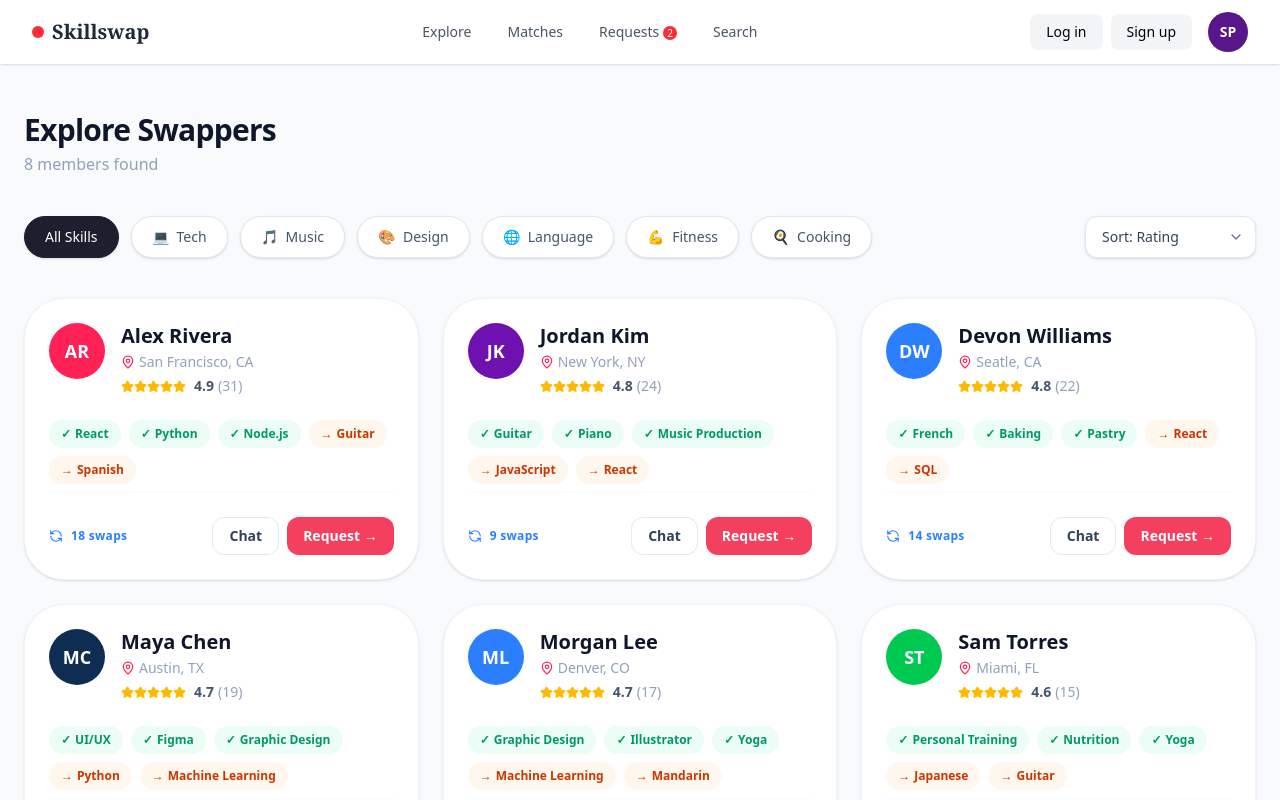
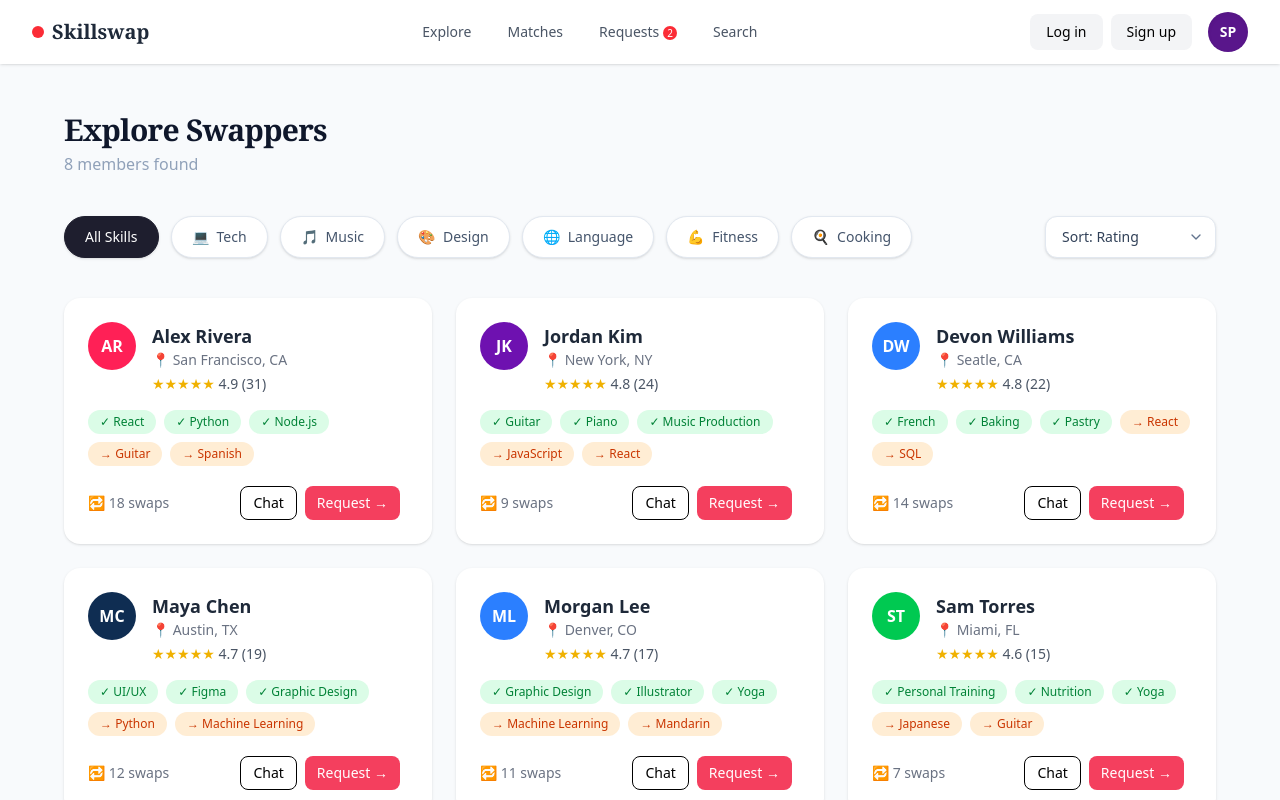
Before and after one commit to shwetap3032003/swap_skills_Next, a Next.js app: page /Explore in a window 1280 px wide. Shown: the top 800 px of the page. Built offline with nearby package versions, Linux system fonts and the light colour scheme.

Commit message:
change card size

```diff
--- a/app/Explore/page.js
+++ b/app/Explore/page.js
@@ -159,10 +159,10 @@ export default function ExploreSwappers() {
   });
 
   return (
-    <div className="min-h-screen bg-slate-50 py-12 px-6">
-      <div className="max-w-7xl mx-auto">
+    <div className="min-h-screen bg-slate-50 py-8 md:py-12 px-4 sm:px-6">
+      <div className="max-w-6xl mx-auto">
         <div className="mb-10">
-          <h1 className="text-3xl font-bold text-slate-900 tracking-tight">
+          <h1 className="text-3xl font-bold text-slate-900 tracking-tight font-serif">
             Explore Swappers
           </h1>
           {/* <p className="text-slate-400 mt-1 font-medium">8 members found</p> */}
@@ -213,77 +213,69 @@ export default function ExploreSwappers() {
           {sortedSwappers.map((person, idx) => (
             <div
               key={idx}
-              className="bg-white rounded-[2.5rem] p-6 border border-slate-100 flex flex-col justify-between shadow-sm hover:shadow-md transition hover:-translate-y-1"
+              className="bg-white rounded-xl sm:rounded-2xl p-4 sm:p-5 md:p-6 flex flex-col justify-between shadow-sm hover:shadow-md transition hover:-translate-y-1"
             >
-              <div>
-                <div className="flex gap-4 mb-6">
+              <div className="flex gap-3 sm:gap-4">
                 <div
-                    className={`w-14 h-14 rounded-full ${person.color} flex items-center justify-center text-white text-lg font-bold shrink-0`}
+                  className={`w-10 h-10 sm:w-12 sm:h-12 rounded-full flex items-center justify-center text-white font-semibold ${person.color}`}
                 >
                   {person.initials}
                 </div>
+
                 <div>
-                    <h2 className="text-xl font-bold text-slate-900 leading-tight">
+                  <h3 className="font-semibold text-base sm:text-lg text-gray-800">
                     {person.name}
-                    </h2>
-                    <div className="flex items-center text-slate-400 text-sm mt-1">
-                      <MapPin size={14} className="text-rose-500 mr-1" />
-                      {person.location}
-                    </div>
-                    <div className="flex items-center mt-1 gap-1">
-                      <div className="flex text-amber-400">
-                        {[...Array(5)].map((_, i) => (
-                          <Star key={i} size={13} fill="currentColor" />
-                        ))}
-                      </div>
-                      <span className="text-sm font-bold text-slate-600 ml-1">
-                        {person.rating}
+                  </h3>
+
+                  <p className="text-xs sm:text-sm text-gray-500">
+                    📍 {person.location}
+                  </p>
+
+                  <p className="text-xs sm:text-sm text-yellow-500 mt-1">
+                    ★★★★★{" "}
+                    <span className="text-gray-600">
+                      {person.rating} ({person.reviews})
                     </span>
-                      <span className="text-sm text-slate-400">
-                        ({person.reviews})
-                      </span>
-                    </div>
+                  </p>
                 </div>
               </div>
 
-                <div className="flex flex-wrap gap-2">
-                  {person.skills.map((s) => (
+              <div className="mt-3 sm:mt-4 flex flex-wrap gap-2">
+                {person.skills.map((skill) => (
                   <span
-                      key={s}
-                      className="bg-emerald-50 text-emerald-600 px-3 py-1.5 rounded-full text-xs font-bold flex items-center"
+                    key={skill}
+                    className="bg-green-100 text-green-700 text-xs px-3 py-1 rounded-full"
                   >
-                      <span className="mr-1">✓</span> {s}
+                    ✓ {skill}
                   </span>
                 ))}
-                  {person.wants.map((w) => (
+
+                {person.wants.map((skill) => (
                   <span
-                      key={w}
-                      className="bg-orange-50 text-orange-700 px-3 py-1.5 rounded-full text-xs font-bold flex items-center"
+                    key={skill}
+                    className="bg-orange-100 text-orange-700 text-xs px-3 py-1 rounded-full"
                   >
-                      <span className="mr-1">→</span> {w}
+                    → {skill}
                   </span>
                 ))}
               </div>
-              </div>
 
-              <div className="flex items-center justify-between pt-6 border-t border-slate-50 mt-2">
-                <div className="flex items-center text-blue-500 font-semibold text-xs tracking-wide">
-                  <RefreshCcw size={14} className="mr-2" />
-                  {person.swaps} swaps
-                </div>
-                <div className="flex gap-2">
-                  <button className="px-4 py-2 bg-white border border-slate-200 rounded-xl text-sm font-bold text-slate-700 hover:bg-slate-50">
+              <div className="flex flex-col sm:flex-row items-start sm:items-center justify-between gap-3 mt-5">
+                <p className="text-xs sm:text-sm text-gray-500">
+                  🔁 {person.swaps} swaps
+                </p>
+
+                <div className="flex gap-2 w-full sm:w-auto pr-2">
+                  <button className="flex-1 sm:flex-none border px-3 py-1.5 rounded-lg text-xs sm:text-sm hover:bg-gray-100">
                     Chat
                   </button>
-                  {/* <button className="px-4 py-2 bg-[#f43f5e] hover:bg-rose-600 text-white rounded-xl text-sm font-bold flex items-center gap-1 transition-colors">
-                    Request →
-                  </button> */}
+
                   <button
                     onClick={() => {
                       setSelectedUser(person);
                       setIsModalOpen(true);
                     }}
-                    className="px-4 py-2 bg-[#f43f5e] hover:bg-rose-600 text-white rounded-xl text-sm font-bold flex items-center gap-1 transition-colors"
+                    className="flex-1 sm:flex-none bg-[#f43f5e] text-white px-3 py-1.5 rounded-lg text-xs sm:text-sm hover:bg-red-500"
                   >
                     Request →
                   </button>
--- a/app/Matches/page.js
+++ b/app/Matches/page.js
@@ -54,7 +54,7 @@ export default function YourMatches() {
         <div className="mb-6 md:mb-8">
           <div className="flex items-center gap-2 sm:gap-3">
             <span className="text-xl sm:text-2xl">🎯</span>
-            <h2 className="text-2xl sm:text-3xl md:text-4xl font-bold text-slate-900">
+            <h2 className="text-2xl sm:text-3xl md:text-4xl font-bold text-slate-900 font-serif">
               Your Matches
             </h2>
           </div>
--- a/app/Requests/page.js
+++ b/app/Requests/page.js
@@ -75,7 +75,7 @@ export default function SkillRequests() {
   return (
     <div className="w-full min-h-screen bg-gray-50 px-4 sm:px-6 py-8 md:py-12">
       <div>
-        <h1 className="text-2xl sm:text-3xl font-bold text-gray-800">Skill Requests</h1>
+        <h1 className="text-2xl sm:text-3xl font-bold text-gray-800 font-serif">Skill Requests</h1>
         <p className="text-gray-500 mt-1 text-sm sm:text-base">
           Manage incoming and outgoing swap requests
         </p>
--- a/app/Search/page.js
+++ b/app/Search/page.js
@@ -1,10 +1,13 @@
 "use client";
+
 import { useState } from "react";
 import SendRequestModal from "@/components/profile/modals/SendRequestModal";
 
 export default function SearchSkills() {
   const [isModalOpen, setIsModalOpen] = useState(false);
   const [selectedUser, setSelectedUser] = useState(null);
+  const [searchQuery, setSearchQuery] = useState("");
+  const [ratingFilter, setRatingFilter] = useState("Any Rating");
 
   const users = [
     {
@@ -47,7 +50,7 @@ export default function SearchSkills() {
       location: "Miami, FL",
       rating: 4.6,
       reviews: 15,
-      offers: ["Personal Training", "Nutrition", "Yoga"], // FIXED
+      offers: ["Personal Training", "Nutrition", "Yoga"],
       wants: ["Japanese", "Guitar"],
       swaps: 7,
     },
@@ -58,7 +61,7 @@ export default function SearchSkills() {
       location: "Chicago, IL",
       rating: 4.5,
       reviews: 11,
-      offers: ["Machine Learning", "SQL", "Python"], // FIXED
+      offers: ["Machine Learning", "SQL", "Python"],
       wants: ["Italian Cooking", "Graphic Design"],
       swaps: 5,
     },
@@ -66,10 +69,10 @@ export default function SearchSkills() {
       name: "Devon Williams",
       initials: "DW",
       color: "bg-blue-500",
-      location: "Seattle, WA", // FIXED
+      location: "Seattle, WA",
       rating: 4.8,
       reviews: 22,
-      offers: ["French", "Baking", "Pastry"], // FIXED
+      offers: ["French", "Baking", "Pastry"],
       wants: ["React", "SQL"],
       swaps: 14,
     },
@@ -80,7 +83,7 @@ export default function SearchSkills() {
       location: "Boston, MA",
       rating: 4.3,
       reviews: 8,
-      offers: ["CrossFit", "Personal Training"], // FIXED
+      offers: ["CrossFit", "Personal Training"],
       wants: ["Python", "Spanish"],
       swaps: 4,
     },
@@ -91,7 +94,7 @@ export default function SearchSkills() {
       location: "Denver, CO",
       rating: 4.7,
       reviews: 17,
-      offers: ["Graphic Design", "Illustrator", "Yoga"], // FIXED
+      offers: ["Graphic Design", "Illustrator", "Yoga"],
       wants: ["Machine Learning", "Mandarin"],
       swaps: 11,
     },
@@ -102,40 +105,74 @@ export default function SearchSkills() {
     return "★".repeat(fullStars) + "☆".repeat(5 - fullStars);
   };
 
+  const filteredUsers = users.filter((user) => {
+    const searchText = searchQuery.toLowerCase();
+
+    const matchesSearch =
+      user.name.toLowerCase().includes(searchText) ||
+      user.location.toLowerCase().includes(searchText) ||
+      user.offers.some((skill) => skill.toLowerCase().includes(searchText)) ||
+      user.wants.some((skill) => skill.toLowerCase().includes(searchText));
+
+    const matchesRating =
+      ratingFilter === "Any Rating" || user.rating >= Number(ratingFilter);
+
+    return matchesSearch && matchesRating;
+  });
+
   return (
     <div className="w-full min-h-screen bg-gray-100 px-4 sm:px-6 py-8 md:py-12">
       <div className="max-w-6xl mx-auto">
-        <h1 className="text-2xl sm:text-3xl md:text-4xl font-bold text-gray-800">
+        <h1 className="text-2xl sm:text-3xl md:text-4xl font-bold text-gray-800 font-serif">
           Search Skills
         </h1>
+
         <p className="text-gray-500 mt-1 text-sm sm:text-base">
           Find people by skill, name, or location
         </p>
 
         {/* Search Bar */}
-        <div className="mt-6 bg-white p-2 rounded-2xl shadow-sm border flex flex-col sm:flex-row gap-3 sm:items-center">
+        <div className="mt-6 bg-white p-1 rounded-2xl shadow-sm border flex flex-col sm:flex-row gap-3 sm:items-center">
           <input
             type="text"
             placeholder="Search skill, name, or location..."
+            value={searchQuery}
+            onChange={(e) => setSearchQuery(e.target.value)}
             className="flex-1 px-4 py-2 outline-none text-sm sm:text-base"
           />
 
-          <select className="border rounded-lg px-3 py-2 text-sm text-gray-600 w-full sm:w-auto">
+          <select
+            value={ratingFilter}
+            onChange={(e) => setRatingFilter(e.target.value)}
+            className="border rounded-lg px-2 py-1 text-sm text-gray-600 w-full sm:w-auto"
+          >
             <option>Any Rating</option>
+            <option value="4.9">4.9+</option>
+            <option value="4.8">4.8+</option>
+            <option value="4.7">4.7+</option>
+            <option value="4.5">4.5+</option>
+            <option value="4">4.0+</option>
           </select>
 
-          <button className="bg-red-500 text-white px-5 py-2 rounded-full hover:bg-red-600 text-sm sm:text-base w-full sm:w-auto">
-            Filter
+          <button
+            onClick={() => {
+              setSearchQuery("");
+              setRatingFilter("Any Rating");
+            }}
+            className="bg-red-400 text-white px-4 py-1 rounded-xl hover:bg-red-600 text-sm sm:text-base w-full sm:w-auto"
+          >
+            Reset
           </button>
         </div>
 
         <p className="text-gray-500 mt-5 text-sm sm:text-base">
-          {users.length} results found
+          {filteredUsers.length} results found
         </p>
 
         {/* Cards */}
+        {filteredUsers.length > 0 ? (
           <div className="grid grid-cols-1 sm:grid-cols-2 lg:grid-cols-3 gap-4 sm:gap-6 mt-6">
-          {users.map((user, i) => (
+            {filteredUsers.map((user, i) => (
               <div
                 key={i}
                 className="bg-white rounded-xl sm:rounded-2xl p-4 sm:p-5 md:p-6 flex flex-col justify-between shadow-sm hover:shadow-md transition hover:-translate-y-1"
@@ -197,15 +234,12 @@ export default function SearchSkills() {
                       Chat
                     </button>
 
-                  {/* <button className="flex-1 sm:flex-none bg-red-500 text-white px-3 py-1.5 rounded-lg text-xs sm:text-sm hover:bg-red-600">
-                    Request →
-                  </button> */}
                     <button
                       onClick={() => {
                         setSelectedUser(user);
                         setIsModalOpen(true);
                       }}
-                    className="flex-1 sm:flex-none bg-red-500 text-white px-3 py-1.5 rounded-lg text-xs sm:text-sm hover:bg-red-600"
+                      className="flex-1 sm:flex-none bg-[#f43f5e] text-white px-3 py-1.5 rounded-lg text-xs sm:text-sm hover:bg-red-500"
                     >
                       Request →
                     </button>
@@ -213,6 +247,15 @@ export default function SearchSkills() {
                 </div>
               </div>
             ))}
+          </div>
+        ) : (
+          <div className="mt-8 bg-white rounded-2xl p-5 text-center shadow-sm">
+            <p className="text-gray-500 text-sm sm:text-base">
+              No users found.
+            </p>
+          </div>
+        )}
+
         <SendRequestModal
           isOpen={isModalOpen}
           onClose={() => setIsModalOpen(false)}
@@ -224,6 +267,5 @@ export default function SearchSkills() {
         />
       </div>
     </div>
-    </div>
   );
 }
--- a/components/AuthPage.js
+++ b/components/AuthPage.js
@@ -15,7 +15,6 @@ export default function AuthPage() {
   return (
     <div className="min-h-screen flex items-center justify-center bg-gray-100 px-4 py-4">
       <div className="w-full max-w-4xl bg-white rounded-2xl overflow-hidden shadow-lg flex flex-col md:flex-row">
-
         {/* Left Side */}
         <div className="hidden md:flex md:w-1/2 bg-linear-to-br from-[#0f172a] to-[#1e293b] text-white p-6 lg:p-8 flex-col justify-center">
           <h1 className="text-2xl lg:text-3xl font-bold leading-tight">
```
Also changed, not shown: components/HomePage/featurepage.js (+28 -40 lines). Lines whose indentation alone changed are shown as unchanged.
